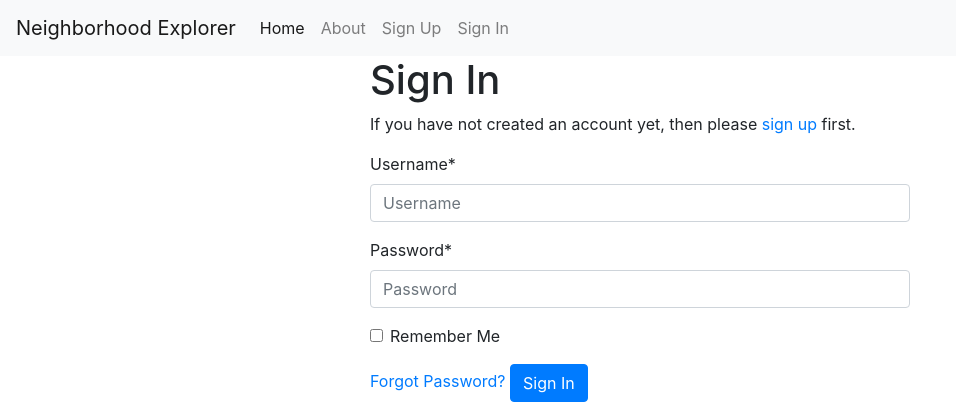
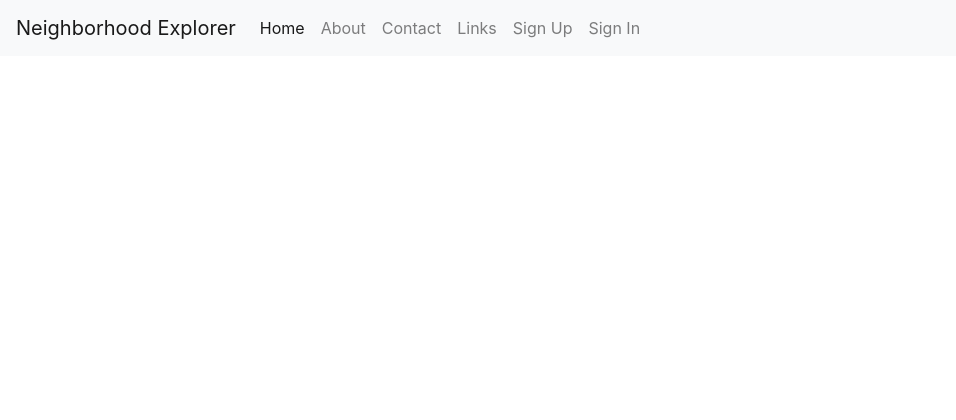
Before and after one commit to tessiert/Neighborhood-Explorer-RMOTR-Final-Project, a Django app: page /accounts/login/ in a window 1280 px wide. Shown: the top 420 px of the page, without its empty margins (0-956 px from the left). Run offline with Django 3.2, Linux system fonts and the light colour scheme; some libraries are stand-ins or nearby versions.

Commit message:
Added "Contact" and "Links" Nav. Items, and changed "favicon.ico"

```diff
--- a/config/urls.py
+++ b/config/urls.py
@@ -21,13 +21,23 @@ urlpatterns = [
     ),
     path("accounts/", include("allauth.urls")),
     # Your stuff: custom urls includes go here
+    path(
+        "contact/",
+        TemplateView.as_view(template_name="pages/contact.html"),
+        name="contact",
+    ),
+    path(
+        "links/",
+        TemplateView.as_view(template_name="pages/links.html"),
+        name="links",
+    ),
 ] + static(
     settings.MEDIA_URL, document_root=settings.MEDIA_ROOT
 )
 
 if settings.DEBUG:
     # This allows the error pages to be debugged during development, just visit
-    # these url in browser to see how these error pages look like.
+    # these url in browser to see how these error pages look.
     urlpatterns += [
         path(
             "400/",
--- a/neighborhood_explorer/templates/base.html
+++ b/neighborhood_explorer/templates/base.html
@@ -49,6 +49,12 @@
             <li class="nav-item">
               <a class="nav-link" href="{% url 'about' %}">About</a>
             </li>
+            <li class="nav-item">
+              <a class="nav-link" href="{% url 'contact' %}">Contact</a>
+            </li>
+            <li class="nav-item">
+              <a class="nav-link" href="{% url 'links' %}">Links</a>
+            </li>
             {% if request.user.is_authenticated %}
               <li class="nav-item">
                 {# URL provided by django-allauth/account/urls.py #}
@@ -82,9 +88,9 @@
           {% endfor %}
       {% endif %}
 
-      {% block content %}
+      {% comment %} {% block content %}
         <p>Use this document as a way to quick start any new project.</p>
-      {% endblock content %}
+      {% endblock content %} {% endcomment %}
 
     </div> <!-- /container -->
 
--- /dev/null
+++ b/neighborhood_explorer/templates/pages/contact.html
@@ -0,0 +1 @@
+{% extends "base.html" %}
--- /dev/null
+++ b/neighborhood_explorer/templates/pages/links.html
@@ -0,0 +1 @@
+{% extends "base.html" %}
```
Also changed, not shown: neighborhood_explorer/static/images/favicons/favicon.ico.
